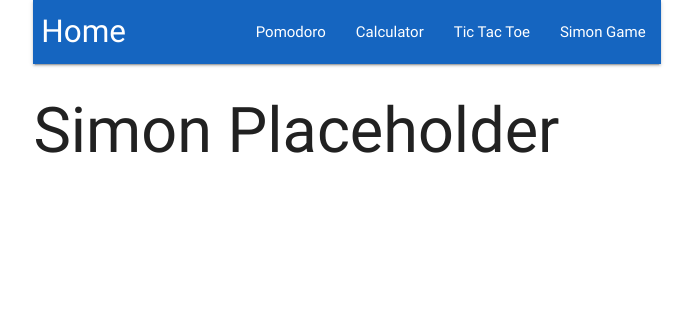
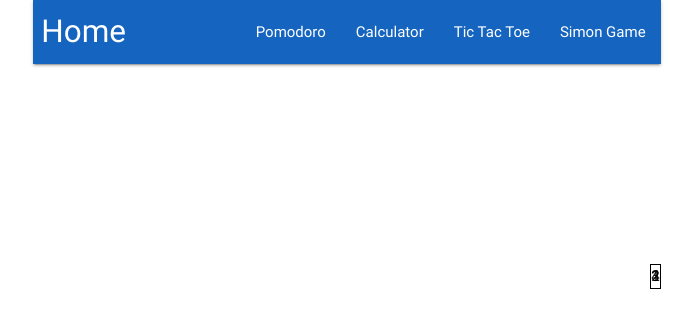
Before and after one commit to ajdeleon/freecodecamp-advanced-front-end-projects, a React (Create React App) app: page /simon in a window 1280 px wide. Shown: the top 328 px of the page, without its empty margins (293-986 px from the left). Built offline with nearby package versions, Linux system fonts and the light colour scheme.

Commit message:
add basic outline of simon game

```diff
--- /dev/null
+++ b/src/components/simon/Simon.css
@@ -0,0 +1,11 @@
+.Simon-container {
+  margin: auto;
+  display: grid;
+  grid-template-columns: 1fr 1fr;
+  grid-template-rows: 100px 100px;
+  grid-auto-flow: column;
+}
+
+.game-button {
+  border: 1px solid black;
+}
--- a/src/components/simon/Simon.js
+++ b/src/components/simon/Simon.js
@@ -1,7 +1,15 @@
 import React from 'react'
+import './Simon.css'
 
 const Simon = () => {
-  return <h1>Simon Placeholder</h1>
+  return (
+    <div className="Simon-container">
+      <div className="one game-button">1</div>
+      <div className="two game-button">2</div>
+      <div className="three game-button">3</div>
+      <div className="four game-button">4</div>
+    </div>
+  )
 }
 
 export default Simon
--- a/src/components/tictactoe/TicTacToe.js
+++ b/src/components/tictactoe/TicTacToe.js
@@ -1,5 +1,6 @@
 import React, { Component } from 'react'
 import './TicTacToe.css'
+import winningCombos from './winningCombos'
 
 import Box from './Box'
 
@@ -31,7 +32,20 @@ class TicTacToe extends Component {
   }
 
   calculateWinner() {
-    return this.state.turnCount >= 9 && <h1>Winner!</h1>
+    if (this.state.turnCount >= 9){
+      const finalBoard = this.state.boxArray
+
+      for (var arr of winningCombos) {
+        let count = 0
+
+        for (var val of arr) {
+          if (finalBoard[val] === "X") {
+            count++
+          }
+          return count === 3 && <div>Player X has won!</div>
+        }
+      }
+    }
   }
 
   renderBoxes() {
--- /dev/null
+++ b/src/components/tictactoe/winningCombos.js
@@ -0,0 +1,10 @@
+export default [
+  [1,2,3],
+  [4,5,6],
+  [7,8,9],
+  [1,4,7],
+  [2,5,8],
+  [3,6,9],
+  [1,5,9],
+  [3,5,7]
+]
```
